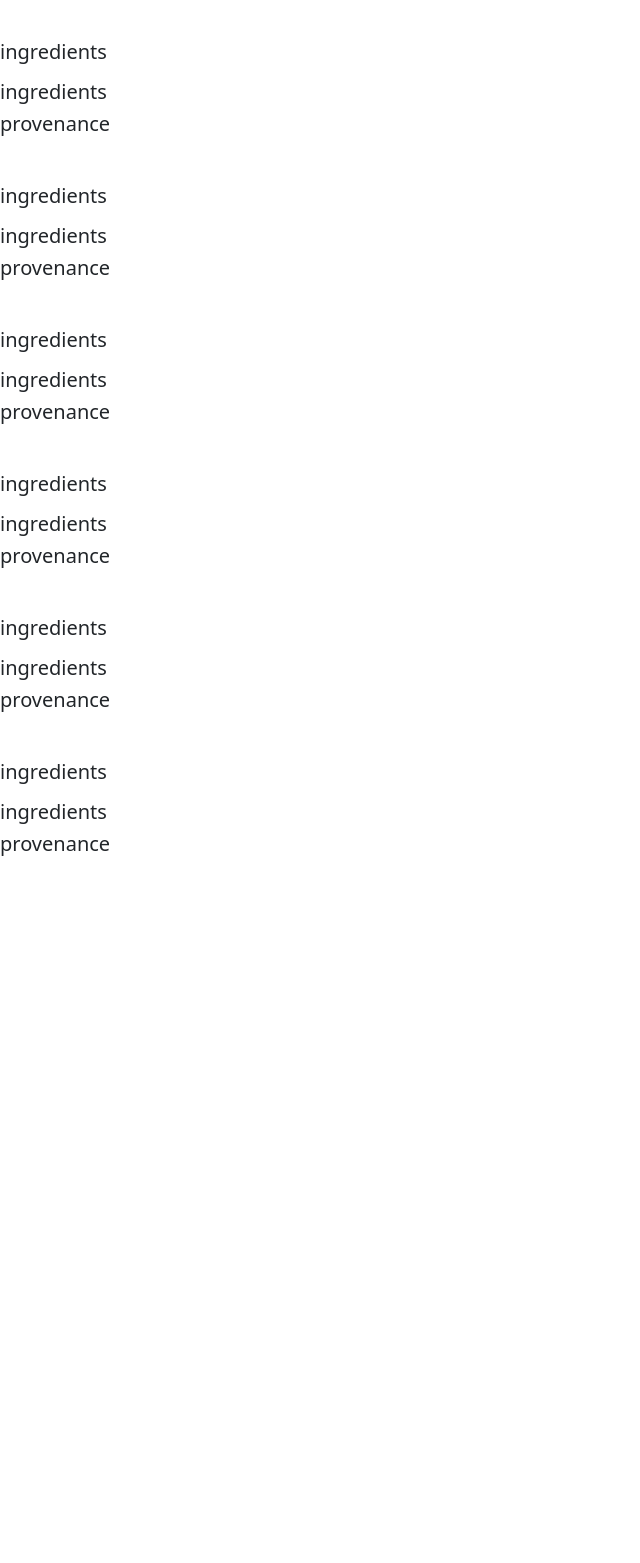
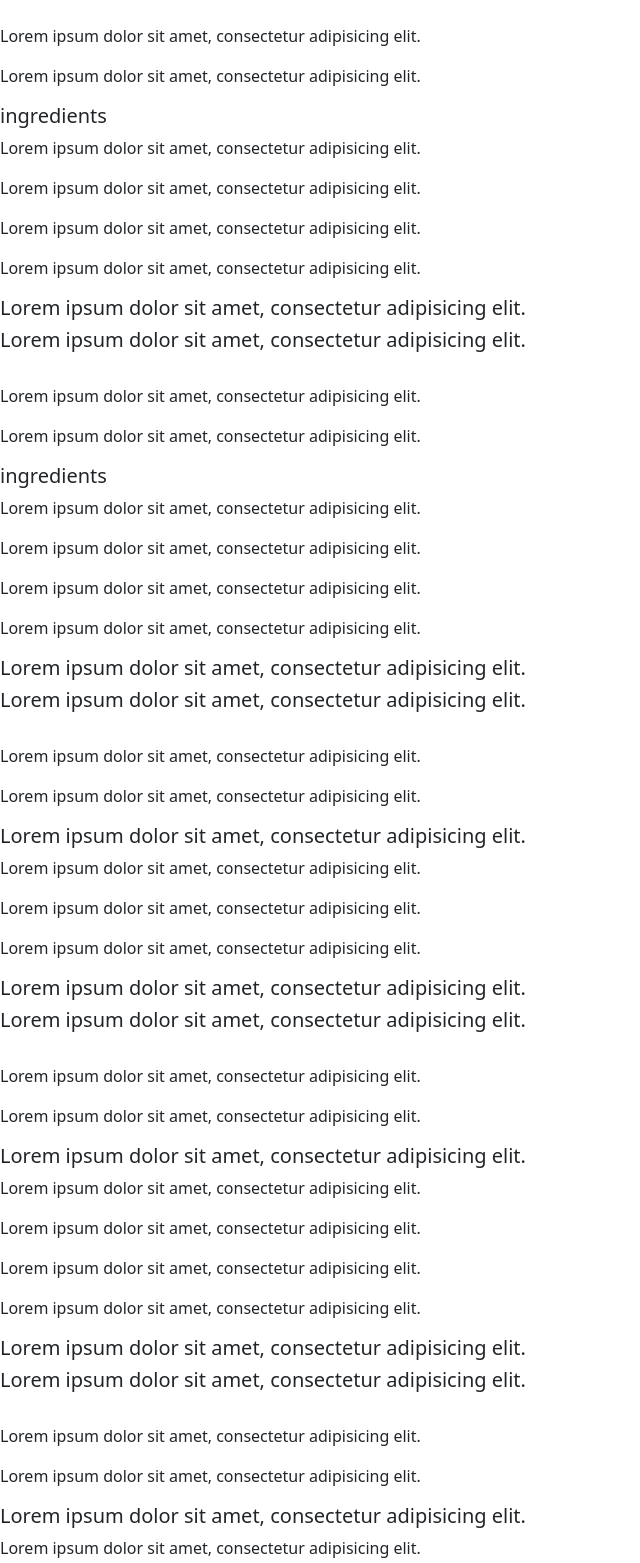
Before and after one commit to lucas38460/keskonMange, a website built with Parcel: page index.html in a window 1280 px wide. Shown: the top 1563 px of the page, without its empty margins (0-640 px from the left). Before the commit the page ends 864 px from the top, so only its background shows below. Built offline with nearby package versions, Linux system fonts and the light colour scheme; no server answers.

Commit message:
add lorem ipsum

```diff
--- a/index.html
+++ b/index.html
@@ -8,122 +8,122 @@
   <body>
     <main>
       <div class="groupMenu">
-        <img alt="" class="SpicyArrabiataImg"/>
-        <p class="SpicyArrabiata"></p>
-        <p></p>
+        <img alt=""/>
+        <p>Lorem ipsum dolor sit amet, consectetur adipisicing elit.</p>
+        <p>Lorem ipsum dolor sit amet, consectetur adipisicing elit.</p>
         <div>
           <div>
             <h5>ingredients</h5>
-            <p></p>
-            <p></p>
-            <p></p>
-            <p></p>
+            <p>Lorem ipsum dolor sit amet, consectetur adipisicing elit.</p>
+            <p>Lorem ipsum dolor sit amet, consectetur adipisicing elit.</p>
+            <p>Lorem ipsum dolor sit amet, consectetur adipisicing elit.</p>
+            <p>Lorem ipsum dolor sit amet, consectetur adipisicing elit.</p>
           </div>
           <div>
-            <h5>ingredients</h5>
+            <h5>Lorem ipsum dolor sit amet, consectetur adipisicing elit.</h5>
           </div>
           <div>
-            <h5>provenance</h5>
+            <h5>Lorem ipsum dolor sit amet, consectetur adipisicing elit.</h5>
           </div>
         </div>
       </div>
       <div class="groupMenu">
         <img alt="" />
-        <p></p>
-        <p></p>
+        <p>Lorem ipsum dolor sit amet, consectetur adipisicing elit.</p>
+        <p>Lorem ipsum dolor sit amet, consectetur adipisicing elit.</p>
         <div>
           <div>
             <h5>ingredients</h5>
-            <p></p>
-            <p></p>
-            <p></p>
-            <p></p>
+            <p>Lorem ipsum dolor sit amet, consectetur adipisicing elit.</p>
+            <p>Lorem ipsum dolor sit amet, consectetur adipisicing elit.</p>
+            <p>Lorem ipsum dolor sit amet, consectetur adipisicing elit.</p>
+            <p>Lorem ipsum dolor sit amet, consectetur adipisicing elit.</p>
           </div>
           <div>
-            <h5>ingredients</h5>
+            <h5>Lorem ipsum dolor sit amet, consectetur adipisicing elit.</h5>
           </div>
           <div>
-            <h5>provenance</h5>
+            <h5>Lorem ipsum dolor sit amet, consectetur adipisicing elit.</h5>
           </div>
         </div>
       </div>
       <div class="groupMenu">
         <img alt="" />
-        <p></p>
-        <p></p>
+        <p>Lorem ipsum dolor sit amet, consectetur adipisicing elit.</p>
+        <p>Lorem ipsum dolor sit amet, consectetur adipisicing elit.</p>
         <div>
           <div>
-            <h5>ingredients</h5>
-            <p></p>
-            <p></p>
-            <p></p>
-            <p></p>
+            <h5>Lorem ipsum dolor sit amet, consectetur adipisicing elit.</h5>
+            <p>Lorem ipsum dolor sit amet, consectetur adipisicing elit.</p>
+            <p>Lorem ipsum dolor sit amet, consectetur adipisicing elit.</p>
+            <pLorem ipsum dolor sit amet, consectetur adipisicing elit.p>
+            <p>Lorem ipsum dolor sit amet, consectetur adipisicing elit.</p>
           </div>
           <div>
-            <h5>ingredients</h5>
+            <h5>Lorem ipsum dolor sit amet, consectetur adipisicing elit.</h5>
           </div>
           <div>
-            <h5>provenance</h5>
+            <h5>Lorem ipsum dolor sit amet, consectetur adipisicing elit.</h5>
           </div>
         </div>
       </div>
       <div class="groupMenu">
         <img alt="" />
-        <p></p>
-        <p></p>
+        <p>Lorem ipsum dolor sit amet, consectetur adipisicing elit.</p>
+        <p>Lorem ipsum dolor sit amet, consectetur adipisicing elit.</p>
         <div>
           <div>
-            <h5>ingredients</h5>
-            <p></p>
-            <p></p>
-            <p></p>
-            <p></p>
+            <h5>Lorem ipsum dolor sit amet, consectetur adipisicing elit.</h5>
+            <p>Lorem ipsum dolor sit amet, consectetur adipisicing elit.</p>
+            <p>Lorem ipsum dolor sit amet, consectetur adipisicing elit.</p>
+            <p>Lorem ipsum dolor sit amet, consectetur adipisicing elit.</p>
+            <p>Lorem ipsum dolor sit amet, consectetur adipisicing elit.</p>
           </div>
           <div>
-            <h5>ingredients</h5>
+            <h5>Lorem ipsum dolor sit amet, consectetur adipisicing elit.</h5>
           </div>
           <div>
-            <h5>provenance</h5>
+            <h5>Lorem ipsum dolor sit amet, consectetur adipisicing elit.</h5>
           </div>
         </div>
       </div>
       <div class="groupMenu">
         <img alt="" />
-        <p></p>
-        <p></p>
+        <p>Lorem ipsum dolor sit amet, consectetur adipisicing elit.</p>
+        <p>Lorem ipsum dolor sit amet, consectetur adipisicing elit.</p>
         <div>
           <div>
-            <h5>ingredients</h5>
-            <p></p>
-            <p></p>
-            <p></p>
-            <p></p>
+            <h5>Lorem ipsum dolor sit amet, consectetur adipisicing elit.</h5>
+            <p>Lorem ipsum dolor sit amet, consectetur adipisicing elit.</p>
+            <p>Lorem ipsum dolor sit amet, consectetur adipisicing elit.</p>
+            <p>Lorem ipsum dolor sit amet, consectetur adipisicing elit.</p>
+            <p>Lorem ipsum dolor sit amet, consectetur adipisicing elit.</p>
           </div>
           <div>
-            <h5>ingredients</h5>
+            <h5>Lorem ipsum dolor sit amet, consectetur adipisicing elit.</h5>
           </div>
           <div>
-            <h5>provenance</h5>
+            <h5>Lorem ipsum dolor sit amet, consectetur adipisicing elit.</h5>
           </div>
         </div>
       </div>
       <div class="groupMenu">
         <img alt="" />
-        <p></p>
-        <p></p>
+        <p>Lorem ipsum dolor sit amet, consectetur adipisicing elit.</p>
+        <p>Lorem ipsum dolor sit amet, consectetur adipisicing elit.</p>
         <div>
           <div>
-            <h5>ingredients</h5>
-            <p></p>
-            <p></p>
-            <p></p>
-            <p></p>
+            <h5>Lorem ipsum dolor sit amet, consectetur adipisicing elit.</h5>
+            <p>Lorem ipsum dolor sit amet, consectetur adipisicing elit.</p>
+            <p>Lorem ipsum dolor sit amet, consectetur adipisicing elit.</p>
+            <p>Lorem ipsum dolor sit amet, consectetur adipisicing elit.</p>
+            <p>Lorem ipsum dolor sit amet, consectetur adipisicing elit.</p>
           </div>
           <div>
-            <h5>ingredients</h5>
+            <h5>Lorem ipsum dolor sit amet, consectetur adipisicing elit.</h5>
           </div>
           <div>
-            <h5>provenance</h5>
+            <h5>Lorem ipsum dolor sit amet, consectetur adipisicing elit.</h5>
           </div>
         </div>
       </div>
```
